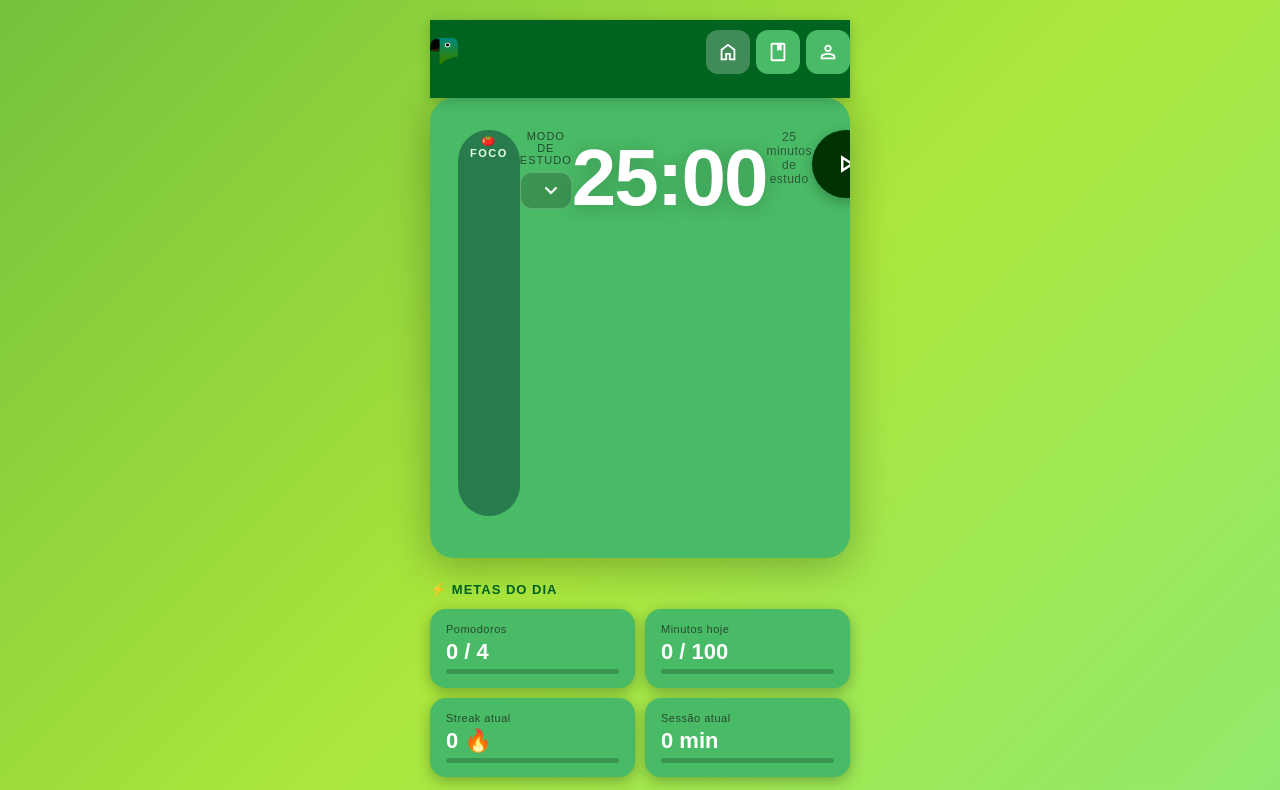
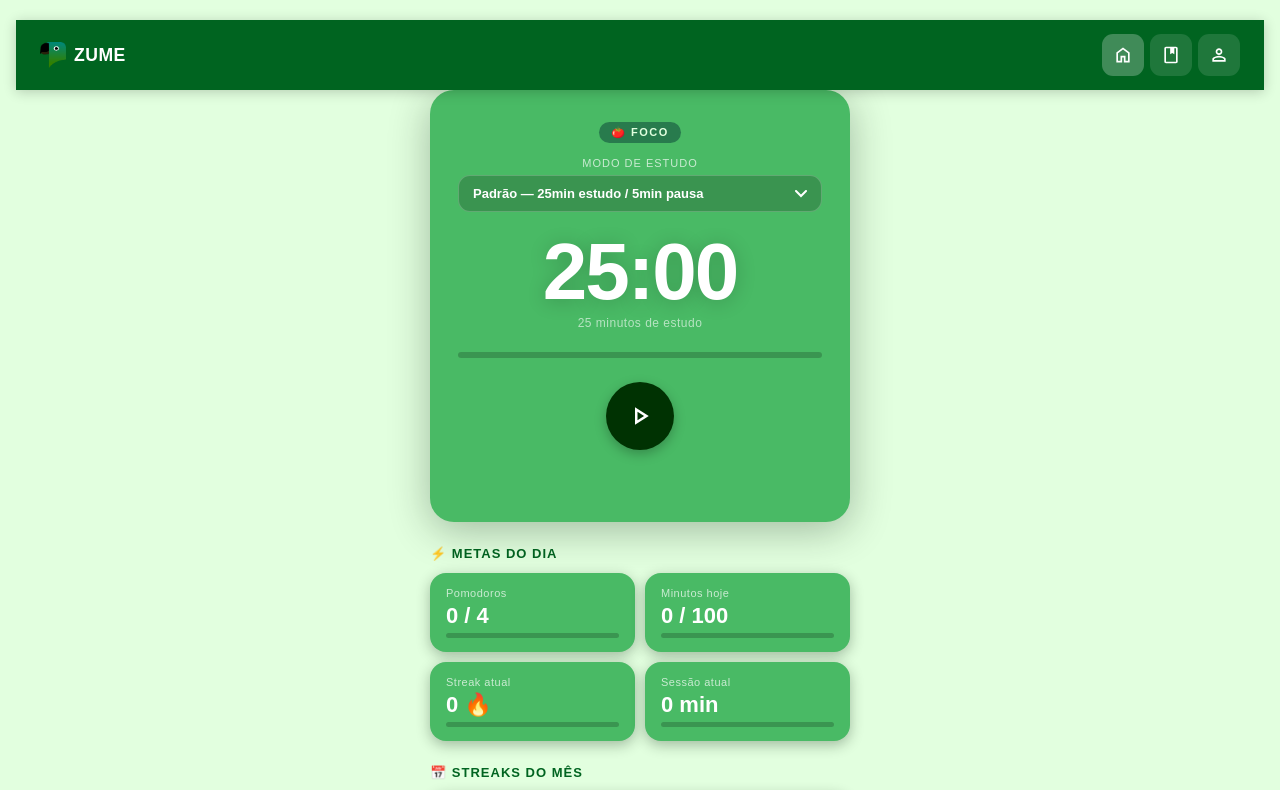
Before and after one commit to sam77g/ZUME, a React (Vite) app in the folder zume-frontend/: page /pomodoro in a window 1280 px wide. Shown: the top 790 px of the page. Built offline with nearby package versions, Linux system fonts and the light colour scheme; no server answers; sample sign-in values are in the browser's storage; a web font is replaced by a local one.

Commit message:
fix(frontend): corrige conflitos de CSS global entre páginas

```diff
--- a/zume-frontend/src/pages/Conta.css
+++ b/zume-frontend/src/pages/Conta.css
@@ -9,7 +9,7 @@
   --sombra: rgba(5, 27, 11, 0.3);
 }
 
-body {
+.conta-page {
   background-color: var(--verde-claro);
   font-family: "MuseoModerno", sans-serif;
   color: #1a1a1a;
--- a/zume-frontend/src/pages/Conta.jsx
+++ b/zume-frontend/src/pages/Conta.jsx
@@ -141,7 +141,7 @@ export default function Conta() {
   const streak = calcularStreak(k);
 
   return (
-    <>
+    <div className="conta-page">
       <Navbar />
       <main className="conta-main">
         <div className="perfil-card">
@@ -210,6 +210,6 @@ export default function Conta() {
           </div>
         </div>
       </main>
-    </>
+    </div>
   );
 }
--- a/zume-frontend/src/pages/EstudoIA.css
+++ b/zume-frontend/src/pages/EstudoIA.css
@@ -8,7 +8,7 @@
   --sombra: rgba(5, 27, 11, 0.3);
 }
 
-body {
+.estudoia-page {
   background-color: var(--verde-claro);
   font-family: "MuseoModerno", sans-serif;
   color: #1a1a1a;
--- a/zume-frontend/src/pages/EstudoIA.jsx
+++ b/zume-frontend/src/pages/EstudoIA.jsx
@@ -180,7 +180,7 @@ export default function EstudoIA() {
   if (!token) return null;
 
   return (
-    <>
+    <div className="estudoia-page">
       <Navbar />
       <div className="main-container">
         <header>
@@ -251,6 +251,6 @@ export default function EstudoIA() {
           </div>
         )}
       </div>
-    </>
+    </div>
   );
 }
--- a/zume-frontend/src/pages/Login.css
+++ b/zume-frontend/src/pages/Login.css
@@ -19,7 +19,7 @@
   padding: 0;
 }
 
-body {
+.login-page {
   min-height: 100vh;
   display: flex;
   justify-content: center;
--- a/zume-frontend/src/pages/Login.jsx
+++ b/zume-frontend/src/pages/Login.jsx
@@ -74,6 +74,7 @@ export default function Login() {
   }
 
   return (
+    <div className="login-page">
     <div className="container">
       <div className="left">
         <div className="icone">
@@ -153,5 +154,6 @@ export default function Login() {
         </div>
       </div>
     </div>
+    </div>
   );
 }
--- a/zume-frontend/src/pages/Pomodoro.css
+++ b/zume-frontend/src/pages/Pomodoro.css
@@ -18,7 +18,7 @@
 }
 
 /* tema pausa — ativado via JS */
-body.modo-pausa {
+.pomodoro-page.modo-pausa {
   --verde-claro:  #1a3a2e;
   --verde-main:   #234d3b;
   --verde-escuro: #52c98a;
@@ -27,17 +27,17 @@ body.modo-pausa {
   transition: background-color 0.8s ease;
 }
 
-body.modo-pausa .container {
+.pomodoro-page.modo-pausa .pomodoro-container {
   background: var(--verde-main);
   border: 1.5px solid var(--pause-accent);
 }
 
-body.modo-pausa .badge-modo {
+.pomodoro-page.modo-pausa .badge-modo {
   background: var(--pause-accent);
   color: #0d2318;
 }
 
-body.modo-pausa #timer {
+.pomodoro-page.modo-pausa #timer {
   color: var(--pause-accent);
   text-shadow: 0 0 30px rgba(82, 201, 138, 0.4);
 }
@@ -49,7 +49,7 @@ body.modo-pausa #timer {
   padding: 0;
 }
 
-body {
+.pomodoro-page {
   min-height: 100vh;
   background-color: var(--verde-claro);
   font-family: "MuseoModerno", sans-serif;
@@ -61,54 +61,8 @@ body {
   transition: background-color 0.8s ease;
 }
 
-/* ── navbar ─────────────────────────────────────────────── */
-.navbar {
-  width: 100%;
-  max-width: 700px;
-  display: flex;
-  justify-content: space-between;
-  align-items: center;
-  padding: 10px 0 24px;
-}
-
-.nav-logo {
-  display: flex;
-  align-items: center;
-  gap: 8px;
-  font-size: 1.1rem;
-  font-weight: 700;
-  color: var(--verde-deep);
-  text-decoration: none;
-}
-
-.nav-logo img { width: 28px; height: 28px; }
-
-.nav-links {
-  display: flex;
-  gap: 6px;
-}
-
-.nav-links a {
-  width: 44px;
-  height: 44px;
-  border-radius: 12px;
-  background: var(--verde-main);
-  display: flex;
-  align-items: center;
-  justify-content: center;
-  transition: background 0.2s, transform 0.2s;
-  text-decoration: none;
-}
-
-.nav-links a:hover {
-  background: var(--verde-escuro);
-  transform: scale(1.08);
-}
-
-.nav-links img { width: 22px; height: 22px; }
-
 /* ── card container ──────────────────────────────────────── */
-.container {
+.pomodoro-container {
   width: 100%;
   max-width: 420px;
   background: var(--verde-main);
@@ -210,7 +164,7 @@ body {
   transition: width 1s linear, background 0.8s;
 }
 
-body.modo-pausa .progress-bar {
+.pomodoro-page.modo-pausa .progress-bar {
   background: var(--pause-accent);
 }
 
@@ -427,6 +381,6 @@ body.modo-pausa .progress-bar {
 /* ── responsivo ──────────────────────────────────────────── */
 @media (max-width: 480px) {
   #timer { font-size: 64px; }
-  .container { padding: 24px 20px 20px; }
+  .pomodoro-container { padding: 24px 20px 20px; }
   .metas-grid { grid-template-columns: 1fr 1fr; }
 }
--- a/zume-frontend/src/pages/Pomodoro.jsx
+++ b/zume-frontend/src/pages/Pomodoro.jsx
@@ -352,11 +352,6 @@ export default function Pomodoro() {
     // eslint-disable-next-line react-hooks/exhaustive-deps
   }, [time, emPausa, modoAtual, rodando, tempoTotalFase, segundosEstudados]);
 
-  useEffect(() => {
-    document.body.classList.toggle("modo-pausa", emPausa);
-    return () => document.body.classList.remove("modo-pausa");
-  }, [emPausa]);
-
   if (!token) return null;
 
   // ── render helpers ───────────────────────────────────────────
@@ -390,9 +385,9 @@ export default function Pomodoro() {
   }
 
   return (
-    <>
+    <div className={`pomodoro-page${emPausa ? " modo-pausa" : ""}`}>
       <Navbar />
-      <div className="container">
+      <div className="pomodoro-container">
         <span className="badge-modo">{emPausa ? "☕ PAUSA" : "🍅 FOCO"}</span>
 
         <div className="modo-wrap">
@@ -486,6 +481,6 @@ export default function Pomodoro() {
           </div>
         </div>
       </section>
-    </>
+    </div>
   );
 }
```
